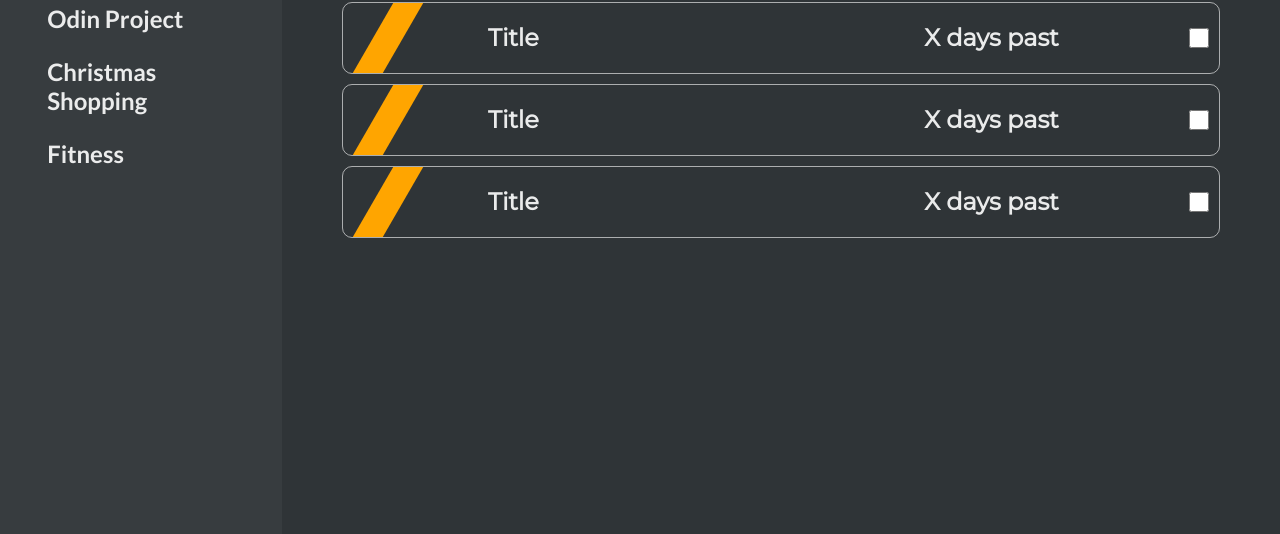
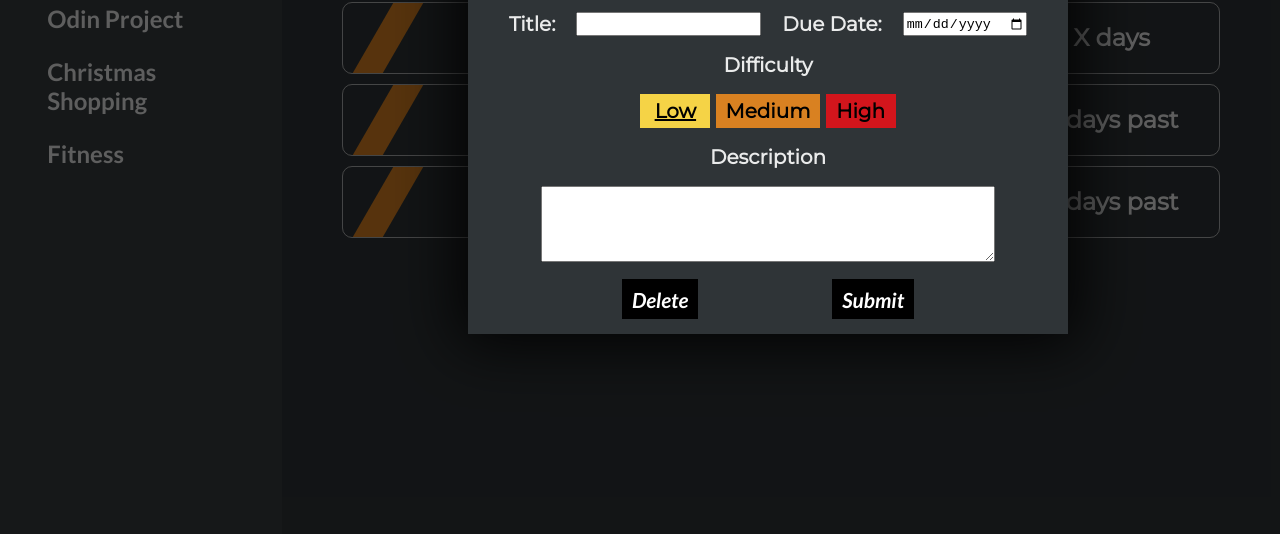
Before and after one commit to HootDunk/task-tracker, a website built with webpack: page dist/index.html in a window 1280 px wide. Shown: the part 266-800 px from the top of the page. Built offline with nearby package versions, Linux system fonts and the light colour scheme.

Commit message:
added modal and added styling form task edit form

```diff
--- a/src/index.js
+++ b/src/index.js
@@ -2,55 +2,85 @@ import { v4 as uuidv4 } from 'uuid';
 
 // Test whether local storage has been populated
 if(localStorage.length){
-  console.log("we have stuff")
+
   console.log(JSON.parse(localStorage.getItem('user')));
 }
 
 let allProjects = [];
 
-const newProject = (name, description) => {
+const project = (name, description) => {
   const id = uuidv4();
   let active = false;
   const todoList = [];
 
-  // const getTodoList = () => todoList;
-  // const addTodo = (newItem) => todoList.push(newItem);
-  return {id, name, description, active, todoList};
+  const getTodoList = () => {return todoList};
+  const addTodo = (newItem) => todoList.push(newItem);
+  const toggleActive = () => active = !active;
+
+  return {id, name, description, active, toggleActive};
 }
 
-const newTodo = (title, description, priority, dueDate) => {
+const todo = (title, description, priority, dueDate) => {
   const id = uuidv4();
   let completed = false;
   // will likely need to handle the date string either here or in the controller
   return {title, description, priority, dueDate, completed, id}
 }
 
-
-const test = newProject("test project", "testing the project factory");
-
-allProjects.push(test)
+const newProject = project("test", "testing some more");
+console.log(newProject)
+newProject.active = true;
+console.log(newProject)
 
 
 
-const firstTodo = newTodo("first todo", "testing the todo factory", "low", "12/20/20")
 
-test.todoList.push(firstTodo)
-console.log("all projects: ", allProjects)
+
 // localStorage.setItem("user", JSON.stringify(allProjects));
 
 
-// Need to figure out the expanded view with javascript.
-// try and do so efficiently so you aren't looping through the entire task collection.
-// first element child could be useful here, check it out!
-// need to consider the eventlistener of the extended task view as well
 
-// Dropdown functionality for todo items
+
+// Use actual functions for event listener rather than nameless ones or whatever they're called
+
+// Dropdown functionality for todo items (Show detailed view on click)
 const taskSummary = Array.from(document.getElementsByClassName('accordian'));
 taskSummary.forEach(task => {
-  console.log(task.nextElementSibling)
   task.addEventListener("click", (e) => {
     if (e.target.className != "todo-completed"){
       task.nextElementSibling.classList.toggle("inactive");
     }
   })
 })
+
+
+// Edit task details event
+const taskEditBtns = Array.from(document.getElementsByClassName("task-edit"));
+taskEditBtns.forEach((task) => {
+  task.addEventListener("click", (e) => {
+    console.log(task.parentElement.parentElement)
+    console.log(task.parentElement.parentElement.previousElementSibling)
+    modal.classList.toggle("closed");
+    modalOverlay.classList.toggle("closed")
+  })
+})
+// Toggle Completed Status with checkbox
+const todoCheckBoxes = Array.from(document.getElementsByClassName("todo-completed"));
+todoCheckBoxes.forEach((checkbox) => {
+  checkbox.addEventListener("click", () => {
+    console.log("toggle completed")
+  })
+})
+
+
+
+
+var modal = document.querySelector("#modal");
+var modalOverlay = document.querySelector("#modal-overlay");
+var closeButton = document.querySelector("#close-button");
+
+
+closeButton.addEventListener("click", function() {
+  modal.classList.toggle("closed");
+  modalOverlay.classList.toggle("closed");
+});
```
Also changed, not shown: dist/index.html, dist/main.js, dist/styles.css.
